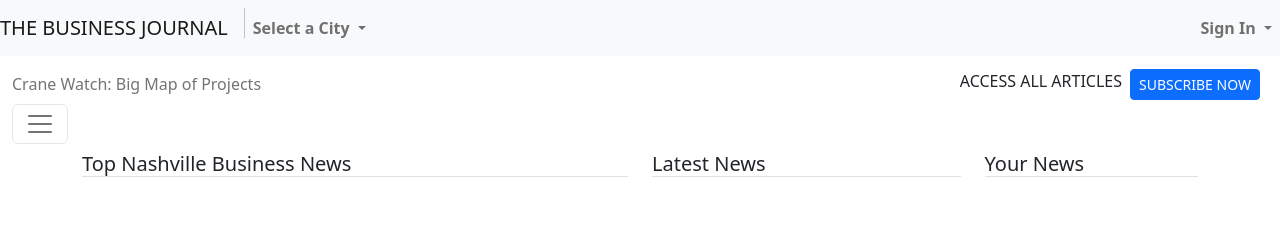
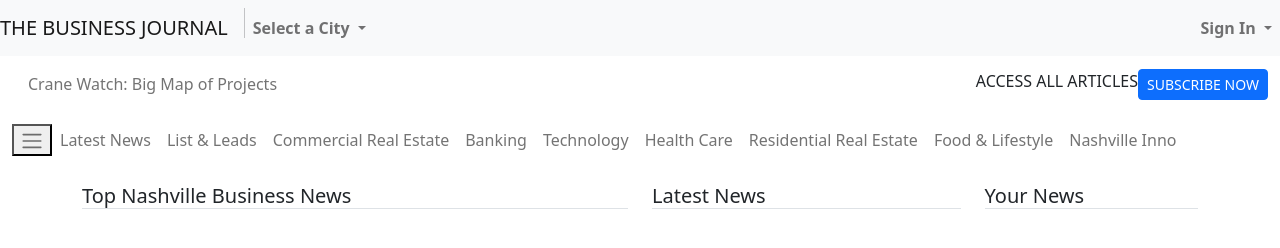
Before and after one commit to Federallo/HTML-CSS-Elaborato-PPM-2023, a website built with webpack: page dist/index.html in a window 1280 px wide. Built offline with nearby package versions, Linux system fonts and the light colour scheme.

Commit message:
ajusted navbar: added three more levels

```diff
--- a/dist/index.html
+++ b/dist/index.html
@@ -37,32 +37,69 @@
       </ul>
     </nav>
     <!--second level of nav-->
-    <nav class="navbar navbar-light"><!--FIXME no border-->
+    <nav class="navbar navbar-expand-lg navbar-light"><!--FIXME no border-->
       <div class="container-fluid">
-
-        <!--TODO menu on navigation bar-->
+        <!--logo button, the big map project and subscribe now button-->
 
         <!--TODO finish logo-link-->
         <!--<a href="">
           <img class = "nav-banner-brand-img m-auto" data-cy="nav-banner-brand-img" src="https://www.bizjournals.com/assets/images/logo.png" alt="The Business Journals">
         </a>-->
 
-        <ul class="navbar-nav me-auto">
+        <ul class="navbar-nav ms-2">
           <li class="nav-item">
             <a class="nav-link" href="">Crane Watch: Big Map of Projects</a>
           </li>
         </ul>
 
         <div class = "d-flex">
-          <div class="text-uppercase me-2">access all articles</div> <!--FIXME must centered-->
-          <button type="button" class="btn btn-primary btn-sm me-2">SUBSCRIBE NOW</button>
+          <div class="text-uppercase me-auto">access all articles</div> <!--FIXME must centered-->
+          <button type="button" class="btn btn-primary btn-sm me-auto">SUBSCRIBE NOW</button>
         </div>
       </div>
+    </nav>
+    <!--third level of nav-->
+    <nav class="navbar navbar-expand-lg navbar-light">
+      <!--main links, search icon and three-line button-->
       <div class = "container-fluid">
-        <button class="navbar-toggler" type="button" data-bs-toggle="collapse" data-bs-target="#navbar-menu" aria-controls="navbar-menu" aria-expanded="false" aria-label="Toggle navigation">
+        <button class="navbar-toggle" type="button" data-bs-toggle="collapse" data-bs-target="#navbar-menu" aria-controls="navbar-menu" aria-expanded="false" aria-label="Toggle navigation">
           <span class="navbar-toggler-icon"></span>
         </button>
+        <ul class = "navbar-nav me-auto mb-2 mb-lg-0">
+          <li class="nav-item">
+            <a class="nav-link" href="">Latest News</a>
+          </li>
+          <li class="nav-item">
+            <a class="nav-link" href="">List & Leads</a>
+          </li>
+          <li class="nav-item">
+            <a class="nav-link" href="">Commercial Real Estate</a>
+          </li>
+          <li class="nav-item">
+            <a class="nav-link" href="">Banking</a>
+          </li>
+          <li class="nav-item">
+            <a class="nav-link" href="">Technology</a>
+          </li>
+          <li class="nav-item">
+            <a class="nav-link" href="">Health Care</a>
+          </li>
+          <li class="nav-item">
+            <a class="nav-link" href="">Residential Real Estate</a>
+          </li>
+          <li class="nav-item">
+            <a class="nav-link" href="">Food & Lifestyle</a>
+          </li>
+          <li class="nav-item">
+            <a class="nav-link" href="">Nashville Inno</a>
+          </li>
+        </ul>
       </div>
+    </nav>
+    <!--fourth level of navbar-->
+    <nav class = "navbar navbar-expand-lg navbar-light">
+      <!--collapsed content-->
+      <!--TODO menu on navigation bar-->
       <div class="collapse" id="navbar-menu">
         <div class="p-4">
           <h5 class="h4">Collapsed content</h5>
```
